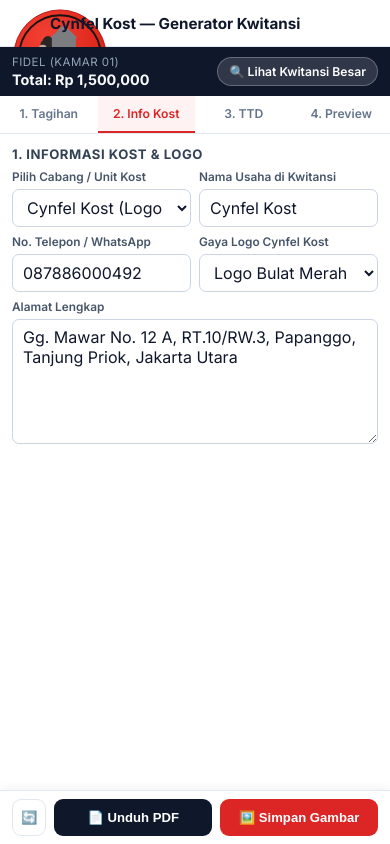
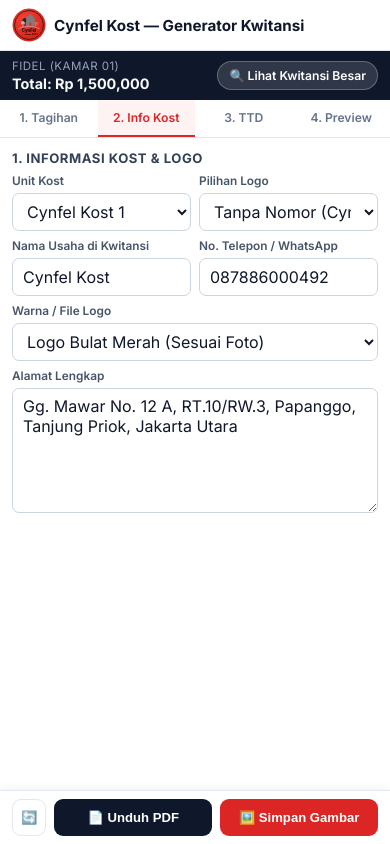
Before and after one commit to don-jon-112/cynfel-kost, a plain HTML site: page index.html in a window 390 px wide. Both pictures are taken after a click on the element "2. Info Kost". Drawn offline with nearby package versions, Linux system fonts and the light colour scheme.

Commit message:
Separate Unit Kost address selector and Logo variant selector, fix mobile header logo size

```diff
--- a/index.html
+++ b/index.html
@@ -57,6 +57,23 @@
       gap: 12px;
     }
 
+    #headerMiniLogo {
+      width: 40px;
+      height: 40px;
+      flex-shrink: 0;
+      display: flex;
+      align-items: center;
+      justify-content: center;
+    }
+
+    #headerMiniLogo svg,
+    #headerMiniLogo img {
+      width: 100%;
+      height: 100%;
+      object-fit: contain;
+      display: block;
+    }
+
     .brand-title h1 {
       font-size: 1.25rem;
       font-weight: 700;
@@ -642,8 +659,8 @@
       }
 
       #headerMiniLogo {
-        width: 30px !important;
-        height: 30px !important;
+        width: 34px !important;
+        height: 34px !important;
       }
 
       .brand-title h1 {
@@ -971,11 +988,18 @@
         </div>
         <div class="form-grid">
           <div class="form-group">
-            <label>Pilih Cabang / Unit Kost</label>
+            <label>Unit Kost</label>
             <select id="inBranch" onchange="handleBranchChange()">
-              <option value="general" selected>Cynfel Kost (Logo CynFel)</option>
-              <option value="1">Cynfel Kost 1 (Logo CynFel.1)</option>
-              <option value="2">Cynfel Kost 2 (Logo CynFel.2)</option>
+              <option value="1" selected>Cynfel Kost 1</option>
+              <option value="2">Cynfel Kost 2</option>
+            </select>
+          </div>
+          <div class="form-group">
+            <label>Pilihan Logo</label>
+            <select id="inLogoNumber" onchange="handleLogoNumberChange()">
+              <option value="general" selected>Tanpa Nomor (CynFel)</option>
+              <option value="1">Cynfel Kost 1 (CynFel.1)</option>
+              <option value="2">Cynfel Kost 2 (CynFel.2)</option>
             </select>
           </div>
           <div class="form-group">
@@ -986,8 +1010,8 @@
             <label>No. Telepon / WhatsApp</label>
             <input type="text" id="inCompanyPhone" value="087886000492" oninput="renderReceipt()">
           </div>
-          <div class="form-group">
-            <label>Gaya Logo Cynfel Kost</label>
+          <div class="form-group full">
+            <label>Warna / File Logo</label>
             <select id="inLogoStyle" onchange="handleLogoStyleChange()">
               <option value="red">Logo Bulat Merah (Sesuai Foto)</option>
               <option value="bw">Logo Hitam-Putih (Hemat Tinta)</option>
@@ -1408,40 +1432,44 @@
     // --- LOGO & BRANCH HANDLING ---
     const BRANCH_ADDRESSES = {
       '1': 'Gg. Mawar No. 12 A, RT.10/RW.3, Papanggo, Tanjung Priok, Jakarta Utara',
-      '2': 'Jl. Papanggo IIE No. 38B, RT.01/RW.6, Papanggo, Tanjung Priok, Jakarta Utara',
-      'general': 'Gg. Mawar No. 12 A, RT.10/RW.3, Papanggo, Tanjung Priok, Jakarta Utara'
+      '2': 'Jl. Papanggo IIE No. 38B, RT.01/RW.6, Papanggo, Tanjung Priok, Jakarta Utara'
     };
+
+    function updateHeaderMiniLogo() {
+      const style = document.getElementById('inLogoStyle').value;
+      const logoNum = document.getElementById('inLogoNumber').value;
+      if (style === 'custom' && customLogoDataUrl) {
+        document.getElementById('headerMiniLogo').innerHTML = `<img src="${customLogoDataUrl}" alt="Logo" />`;
+      } else {
+        const activeMode = style === 'bw' ? 'bw' : 'red';
+        document.getElementById('headerMiniLogo').innerHTML = `<img src="${getCynfelLogoDataUrl(activeMode, logoNum)}" alt="Logo Cynfel Kost" />`;
+      }
+    }
 
     function handleBranchChange() {
       const branch = document.getElementById('inBranch').value;
-      const style = document.getElementById('inLogoStyle').value;
-      const currentName = document.getElementById('inCompanyName').value.trim();
-      // Jika nama usaha sedang menggunakan salah satu nama standar, sesuaikan otomatis
-      if (currentName === 'Cynfel Kost' || currentName === 'Cynfel Kost 1' || currentName === 'Cynfel Kost 2') {
-        document.getElementById('inCompanyName').value = branch === 'general' ? 'Cynfel Kost' : `Cynfel Kost ${branch}`;
-      }
-      // Update alamat otomatis sesuai cabang (Cynfel 1 atau Cynfel 2)
+      // Update alamat lengkap otomatis sesuai Unit Kost (1 atau 2)
       if (BRANCH_ADDRESSES[branch]) {
         document.getElementById('inCompanyAddress').value = BRANCH_ADDRESSES[branch];
       }
-      // Jika sebelumnya user sedang memilih 'custom' tapi belum upload file, kembalikan ke 'red'
+      renderReceipt();
+    }
+
+    function handleLogoNumberChange() {
+      const style = document.getElementById('inLogoStyle').value;
       if (style === 'custom' && !customLogoDataUrl) {
         document.getElementById('inLogoStyle').value = 'red';
         document.getElementById('customLogoUploadGroup').style.display = 'none';
       }
-      const activeMode = document.getElementById('inLogoStyle').value === 'bw' ? 'bw' : 'red';
-      document.getElementById('headerMiniLogo').innerHTML = getCynfelLogoSVG(activeMode, branch);
+      updateHeaderMiniLogo();
       renderReceipt();
     }
 
     function handleLogoStyleChange() {
       const style = document.getElementById('inLogoStyle').value;
-      const branch = document.getElementById('inBranch').value;
       const uploadGroup = document.getElementById('customLogoUploadGroup');
       uploadGroup.style.display = style === 'custom' ? 'flex' : 'none';
-      if (style !== 'custom') {
-        document.getElementById('headerMiniLogo').innerHTML = getCynfelLogoSVG(style, branch);
-      }
+      updateHeaderMiniLogo();
       renderReceipt();
     }
 
@@ -1452,7 +1480,7 @@
       reader.onload = function(e) {
         customLogoDataUrl = e.target.result;
         document.getElementById('inLogoStyle').value = 'custom';
-        document.getElementById('headerMiniLogo').innerHTML = `<img src="${customLogoDataUrl}" style="width:100%;height:100%;object-fit:contain;" alt="Logo" />`;
+        updateHeaderMiniLogo();
         renderReceipt();
       };
       reader.readAsDataURL(file);
@@ -1542,14 +1570,14 @@
     function renderReceipt() {
       // 1. Logo (Rendered as <img> Data URL so html2canvas & mobile preview always update cleanly)
       const logoStyle = document.getElementById('inLogoStyle').value;
-      const branch = document.getElementById('inBranch').value;
+      const logoNum = document.getElementById('inLogoNumber').value;
       const logoContainer = document.getElementById('rLogoContainer');
       if (logoStyle === 'custom' && customLogoDataUrl) {
         logoContainer.innerHTML = `<img src="${customLogoDataUrl}" alt="Logo" />`;
       } else if (logoStyle === 'bw') {
-        logoContainer.innerHTML = `<img src="${getCynfelLogoDataUrl('bw', branch)}" alt="Logo Cynfel Kost" />`;
+        logoContainer.innerHTML = `<img src="${getCynfelLogoDataUrl('bw', logoNum)}" alt="Logo Cynfel Kost" />`;
       } else {
-        logoContainer.innerHTML = `<img src="${getCynfelLogoDataUrl('red', branch)}" alt="Logo Cynfel Kost" />`;
+        logoContainer.innerHTML = `<img src="${getCynfelLogoDataUrl('red', logoNum)}" alt="Logo Cynfel Kost" />`;
       }
 
       // 2. Company & Recipient Info
@@ -1759,10 +1787,11 @@
     }
 
     function resetDefault() {
-      document.getElementById('inBranch').value = 'general';
+      document.getElementById('inBranch').value = '1';
+      document.getElementById('inLogoNumber').value = 'general';
       document.getElementById('inCompanyName').value = 'Cynfel Kost';
       document.getElementById('inCompanyPhone').value = '087886000492';
-      document.getElementById('inCompanyAddress').value = BRANCH_ADDRESSES['general'];
+      document.getElementById('inCompanyAddress').value = BRANCH_ADDRESSES['1'];
       document.getElementById('inLogoStyle').value = 'red';
       document.getElementById('customLogoUploadGroup').style.display = 'none';
       const now = new Date();
@@ -1771,7 +1800,7 @@
       document.getElementById('inEnotaTag').value = '[ Printed by e-Nota ]';
       document.getElementById('inReceivedBy').value = '';
       document.getElementById('inRegardsName').value = '';
-      document.getElementById('headerMiniLogo').innerHTML = getCynfelLogoSVG('red', 'general');
+      updateHeaderMiniLogo();
       items = [{ qty: 1, desc: 'Sewa Kamar Kost Agustus', price: 1500000 }];
       switchSigMode('default');
       renderItemsEditor();
@@ -1780,9 +1809,8 @@
 
     // --- INIT ---
     window.addEventListener('DOMContentLoaded', () => {
-      const initBranch = document.getElementById('inBranch').value;
       const now = new Date();
-      document.getElementById('headerMiniLogo').innerHTML = getCynfelLogoSVG('red', initBranch);
+      updateHeaderMiniLogo();
       document.getElementById('inDatePicker').value = toDateInputValue(now);
       initSignatureCanvas();
       renderItemsEditor();
```
